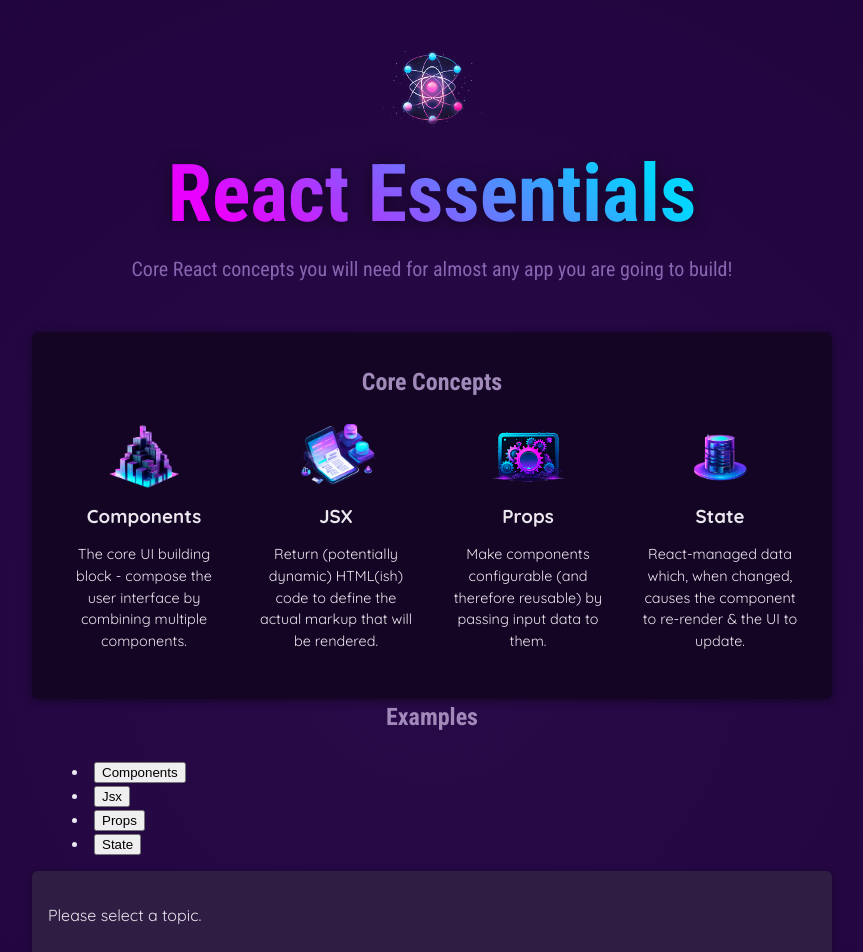
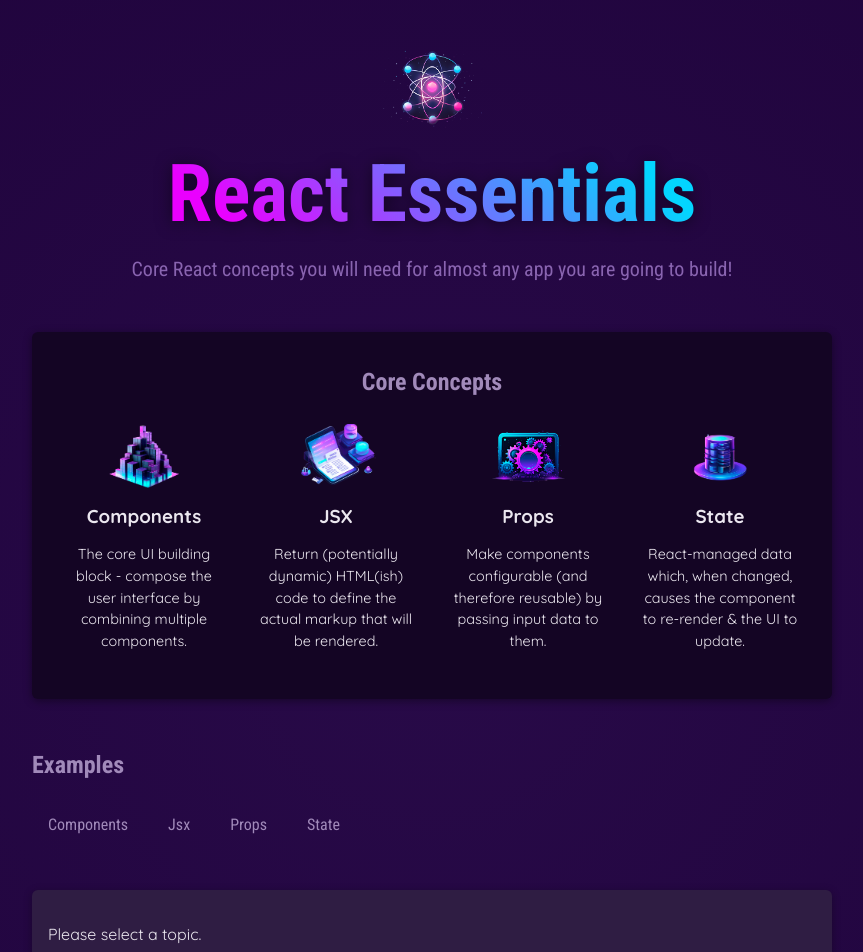
Before and after one commit to salim17/maxmillan-section3-react-essentials, a React (Vite) app: page / in a window 1280 px wide. Shown: the top 952 px of the page, without its empty margins (208-1071 px from the left). Built offline with nearby package versions, Linux system fonts and the light colour scheme.

Commit message:
section 4: react essentials deep dive props forwarding  lecture 66

```diff
--- a/src/components/Examples.jsx
+++ b/src/components/Examples.jsx
@@ -23,25 +23,25 @@ export default function Examples() {
         <menu>
           <TabButton
             isActive={selectedTopic === "components"}
-            onSelect={() => handleSelect("components")}
+            onClick={() => handleSelect("components")}
           >
             Components
           </TabButton>
           <TabButton
             isActive={selectedTopic === "jsx"}
-            onSelect={() => handleSelect("jsx")}
+            onClick={() => handleSelect("jsx")}
           >
             Jsx
           </TabButton>
           <TabButton
             isActive={selectedTopic === "props"}
-            onSelect={() => handleSelect("props")}
+            onClick={() => handleSelect("props")}
           >
             Props
           </TabButton>
           <TabButton
             isActive={selectedTopic === "state"}
-            onSelect={() => handleSelect("state")}
+            onClick={() => handleSelect("state")}
           >
             State
           </TabButton>
--- a/src/components/Section.jsx
+++ b/src/components/Section.jsx
@@ -1,6 +1,6 @@
-export default function Section({ title, children }) {
+export default function Section({ title, children, ...props }) {
   return (
-    <section>
+    <section {...props}>
       <h2>{title}</h2>
       {children}
     </section>
--- a/src/components/TabButton.jsx
+++ b/src/components/TabButton.jsx
@@ -1,8 +1,10 @@
-export default function TabButton(props) {
-    console.log("Tab button component executing");
-    return (
-        <li>
-            <button className={props.isActive ? 'active' : undefined} onClick={props.onSelect}>{props.children}</button>
-        </li>
-    );
+export default function TabButton({ isActive, children, ...props }) {
+  console.log("Tab button component executing");
+  return (
+    <li>
+      <button className={isActive ? "active" : undefined} {...props}>
+        {children}
+      </button>
+    </li>
+  );
 }
```
